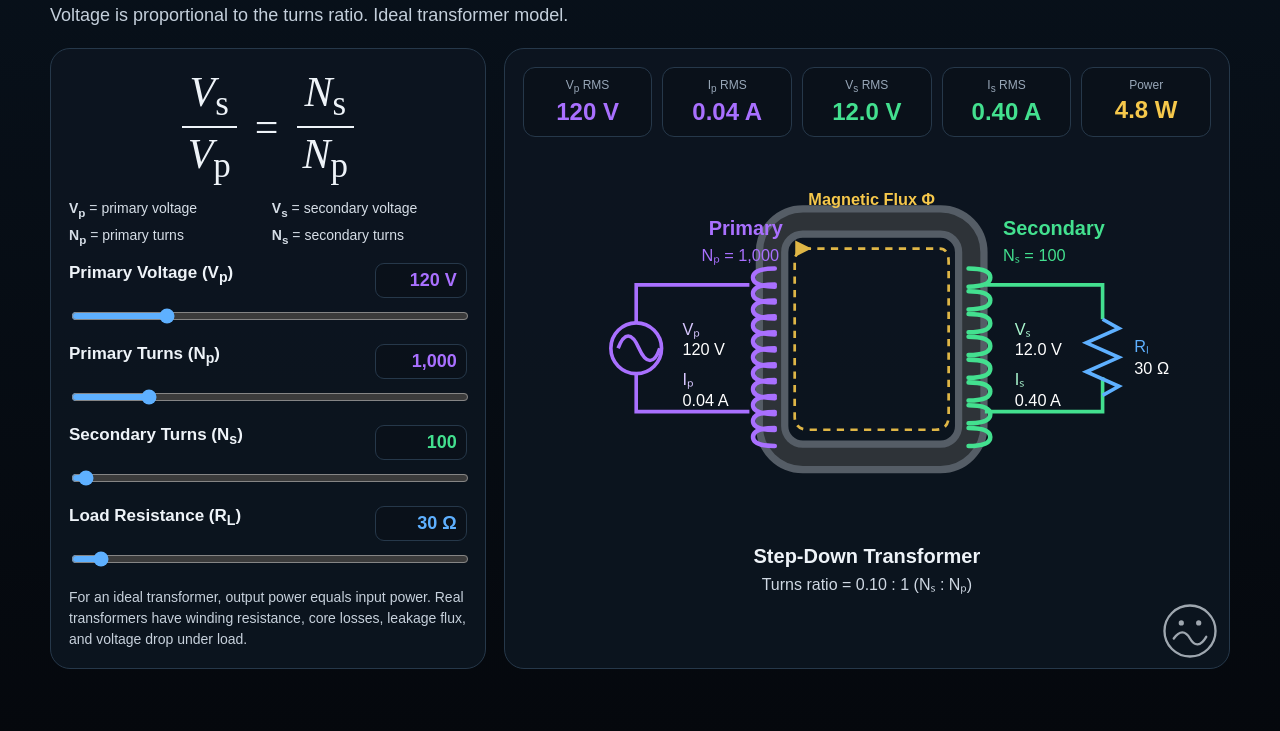
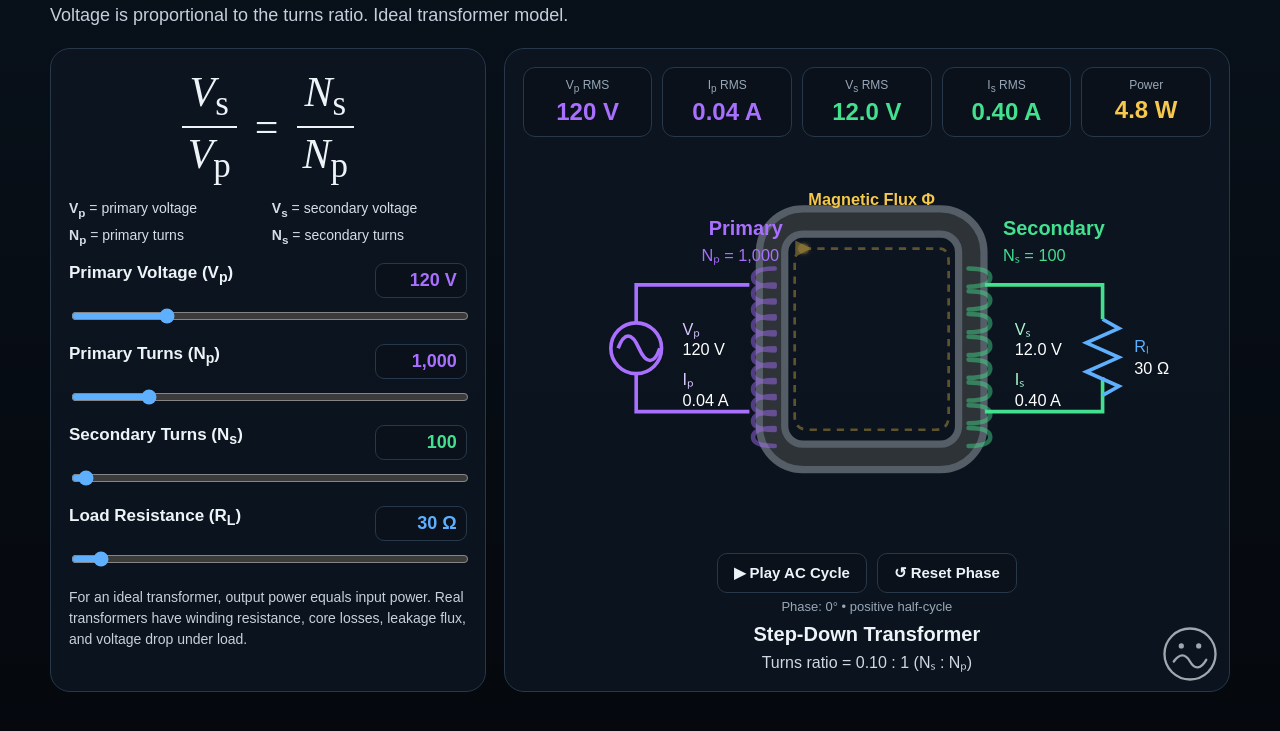
Before and after one commit to Smile-Sine/electrical-interactives, a plain HTML site: page index.html in a window 1280 px wide. Shown: the part 91-822 px from the top of the page. Drawn offline with Linux system fonts and the light colour scheme.

Commit message:
Add AC cycle animation

```diff
--- a/index.html
+++ b/index.html
@@ -229,9 +229,10 @@
         <rect x="275" y="80" width="220" height="260" rx="34" fill="none" stroke="#2e3338" stroke-width="20"/>
 
         <!-- flux -->
-        <path d="M310 110 H460 Q470 110 470 125 V295 Q470 310 455 310 H315 Q300 310 300 295 V125 Q300 110 315 110"
+        <path id="fluxPath" d="M310 110 H460 Q470 110 470 125 V295 Q470 310 455 310 H315 Q300 310 300 295 V125 Q300 110 315 110"
               fill="none" stroke="#f6c84b" stroke-width="3" stroke-dasharray="8 7"
               marker-end="url(#arrowY)" opacity=".9"/>
+        <circle id="fluxDot" r="6" fill="#f6c84b" filter="url(#softGlow)"/>
         <text x="385" y="62" text-anchor="middle" fill="#f6c84b" font-size="18" font-weight="700">Magnetic Flux Φ</text>
 
         <!-- primary source -->
@@ -270,6 +271,11 @@
         <text x="675" y="248" fill="#fff" font-size="18" id="loadText">30 Ω</text>
       </svg>
 
+      <div class="transport" style="display:flex;justify-content:center;gap:10px;flex-wrap:wrap;margin:14px 0 6px;">
+        <button type="button" id="playBtn" style="border:1px solid #26384a;background:#0a111a;color:#eef3f8;border-radius:10px;padding:10px 16px;font-size:15px;font-weight:700;cursor:pointer;">▶ Play AC Cycle</button>
+        <button type="button" id="resetBtn" style="border:1px solid #26384a;background:#0a111a;color:#eef3f8;border-radius:10px;padding:10px 16px;font-size:15px;font-weight:700;cursor:pointer;">↺ Reset Phase</button>
+      </div>
+      <div id="phaseText" style="text-align:center;color:#98a7b8;font-size:13px;min-height:18px;">Phase: 0°</div>
       <div class="mode" id="modeText">Step-Down Transformer</div>
       <div class="ratio" id="ratioText">Turns ratio = 0.10 : 1 (Nₛ : Nₚ)</div>
 
@@ -355,6 +361,79 @@
 
   [vp,np,ns,load].forEach(el => el.addEventListener("input", update));
   update();
+
+  const fluxPath = document.getElementById("fluxPath");
+  const fluxDot = document.getElementById("fluxDot");
+  const playBtn = document.getElementById("playBtn");
+  const resetBtn = document.getElementById("resetBtn");
+  const phaseText = document.getElementById("phaseText");
+  let playing = false, phase = 0, raf = null, last = 0;
+  const prefersReduced = window.matchMedia && window.matchMedia("(prefers-reduced-motion: reduce)").matches;
+
+  function setPhaseVisual(){
+    const s = Math.sin(phase * Math.PI / 180);
+    const a = Math.abs(s);
+
+    if (fluxPath) {
+      fluxPath.style.strokeDashoffset = (-(phase/360)*160).toFixed(1);
+      fluxPath.style.opacity = (0.35 + 0.65*a).toFixed(2);
+      fluxPath.setAttribute("marker-end", s >= 0 ? "url(#arrowY)" : "");
+      fluxPath.setAttribute("marker-start", s < 0 ? "url(#arrowY)" : "");
+
+      if (fluxDot) {
+        const total = fluxPath.getTotalLength();
+        const pos = ((phase % 360) / 360) * total;
+        const p = fluxPath.getPointAtLength(s >= 0 ? pos : total - pos);
+        fluxDot.setAttribute("cx", p.x);
+        fluxDot.setAttribute("cy", p.y);
+        fluxDot.style.opacity = (0.25 + 0.75*a).toFixed(2);
+      }
+    }
+
+    primaryCoil.style.opacity = (0.45 + 0.55*a).toFixed(2);
+    secondaryCoil.style.opacity = (0.45 + 0.55*a).toFixed(2);
+    phaseText.textContent = `Phase: ${Math.round(phase)}° • ${s >= 0 ? "positive half-cycle" : "negative half-cycle"}`;
+  }
+
+  function animFrame(ts){
+    if(!playing) return;
+    if(!last) last = ts;
+    const dt = Math.min(40, ts-last);
+    last = ts;
+    phase = (phase + dt*0.09) % 360;
+    setPhaseVisual();
+    raf = requestAnimationFrame(animFrame);
+  }
+
+  function startAnim(){
+    if(prefersReduced) return;
+    playing = true;
+    playBtn.textContent = "❚❚ Pause AC Cycle";
+    last = 0;
+    raf = requestAnimationFrame(animFrame);
+  }
+
+  function stopAnim(){
+    playing = false;
+    playBtn.textContent = "▶ Play AC Cycle";
+    if(raf) cancelAnimationFrame(raf);
+    raf = null;
+  }
+
+  playBtn.addEventListener("click", () => playing ? stopAnim() : startAnim());
+  resetBtn.addEventListener("click", () => {
+    stopAnim();
+    phase = 0;
+    setPhaseVisual();
+  });
+
+  if(prefersReduced){
+    playBtn.disabled = true;
+    playBtn.textContent = "Animation disabled by reduced-motion setting";
+  }
+
+  setPhaseVisual();
+
 })();
 </script>
 </body>
```
